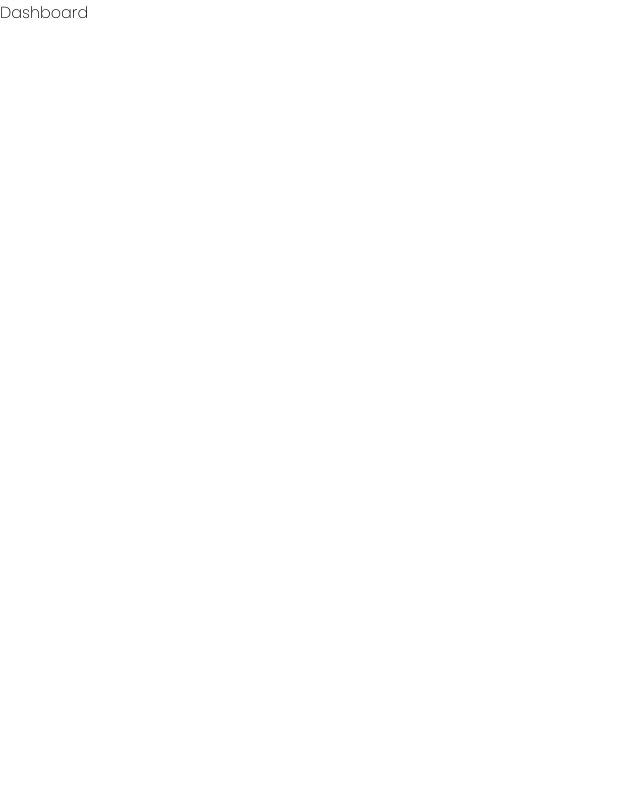
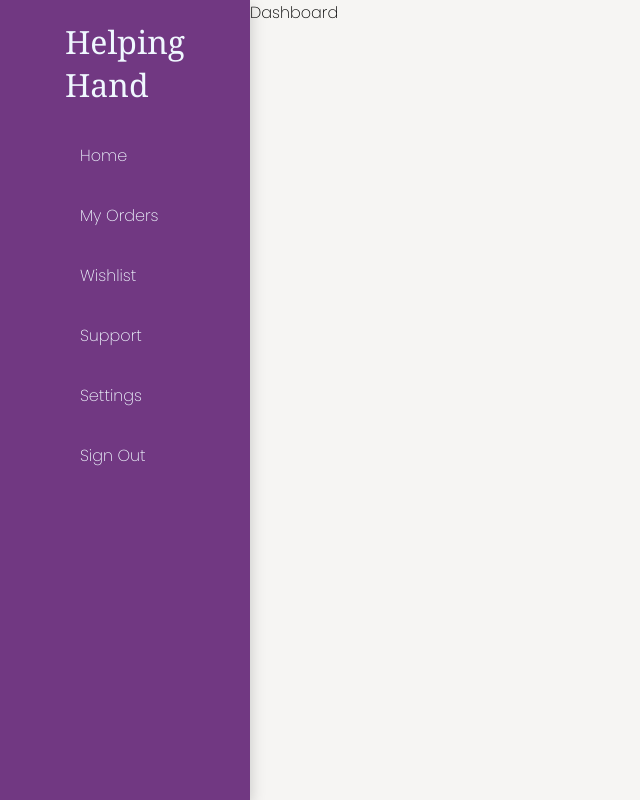
Before and after one commit to Rishav-code-bit/HelpingHand, a React (Create React App) app: page /dashboard in a window 1280 px wide. Shown: the whole page, without its empty margins (0-640 px from the left). Built offline with nearby package versions, Linux system fonts and the light colour scheme; the HTML template or start-up script is replaced by a standard one; a web font is replaced by a local one.

Commit message:
added dashboard

```diff
--- /dev/null
+++ b/src/components/Dashboard/Dashboard.css
@@ -0,0 +1,11 @@
+.dashboard-container {
+    display: flex;
+}
+
+.dashboard-navbar{
+    float: left;
+}
+
+.dashboard-body{
+    float: right;
+}
--- a/src/components/Dashboard/Dashboard.js
+++ b/src/components/Dashboard/Dashboard.js
@@ -1,8 +1,13 @@
 import React from 'react'
+import Navbar from './Navbar';
+import './Dashboard.css';
 
 function Dashboard() {
   return (
-    <div>Dashboard</div>
+    <div className='dashboard-container'>
+      <div className='dashboard-navbar'><Navbar /></div>
+      <div className='dashboard-body'>Dashboard</div>
+    </div>
   )
 }
 
--- a/src/components/dashboard/dash.css
+++ b/src/components/Dashboard/Navbar.css
@@ -11,66 +11,74 @@
 body
 {
     display: flex;
-    justify-content: center;
+    justify-content: left;
     align-items: center;
     min-height: 100vh;
-    background: blueviolet;
+    background: #f6f5f3;
 }
 
-.container
+.navbar-container
 {
     position: relative;
-
 }
 
-.container .navigation
+.navbar-container .navbar-navigation
 {
     position: relative;
-    width: 80px;
-    height: 420px;
-    background: #fff;
-    border-radius: 10px;
+    width: 250px;
+    height: 100vh;
+    background: #713882;
     overflow: hidden;
     box-shadow: 0 5px 15px rgba(0,0,0,0.2);
     transition: 0.5s;
 }
 
-.container .navigation.active
+.navbar-container .navbar-navigation h1 {
+    padding: 20px;
+    display: flex;
+    justify-content: center;
+    align-items: center;
+    color: aliceblue;
+    font-family: Georgia, 'Times New Roman', Times, serif !important;
+    font-weight: lighter;
+}
+
+.navbar-container .navbar-navigation.active
 {
     width: 300px;
 }
 
-.container .navigation ul
+.navbar-container .navbar-navigation ul
 {
-    position: absolute;
+    position: relative;
     top: 0;
     left: 0;
     width: 100%;
 }
 
-.container .navigation ul li
+.navbar-container .navbar-navigation ul li
 {
     position: relative;
     list-style: none;
     width: 100%;
 }
 
-.container .navigation ul li:hover
+.navbar-container .navbar-navigation ul li:hover
 {
-    background: #efefef;
+    background: #774187;
 }
 
-.container .navigation ul li a
+.navbar-container .navbar-navigation ul li a
 {
     position: relative;
     display: block;
     width: 100%;
     display: flex;
     text-decoration: none;
-    color: blueviolet;
+    color: aliceblue;
     font-weight: 500;
 }
-.container .navigation ul li a .icon
+.navbar-container .navbar-navigation ul li a .navbar-icon
 {
     position: relative;
     display: block;
@@ -80,12 +88,12 @@ body
     text-align: center;
 }
 
-.container .navigation ul li a .icon .fa
+.navbar-container .navbar-navigation ul li a .navbar-icon .fa
 {
     font-size: 24px;
 }
 
-.container .navigation ul li a .title
+.navbar-container .navbar-navigation ul li a .navbar-title
 {
     position: relative;
     display: block;
@@ -93,34 +101,3 @@ body
     line-height: 60px;
     white-space: nowrap;
 }
-
-.toggle
-{
-    position: absolute;
-    top: calc(50% - 20px);
-    right: -20px;
-    width: 40px;
-    height: 40px;
-    background: #f5f5f5;
-    cursor: pointer;
-    border: 5px solid #6843d1;
-    border-radius: 50%;
-}
-
-.toggle::before
-{
-    content: '\f0da';
-    font-family: fontAwesome;
-    position: absolute;
-    width: 100%;
-    height: 100%;
-    line-height: 30px;
-    text-align: center;
-    font-size: 16px;
-    color: #6843d1;
-}
-
-.toggle.active::before
-{
-    content: '\f359';
-}
--- /dev/null
+++ b/src/components/Dashboard/Navbar.js
@@ -0,0 +1,52 @@
+import React from 'react';
+import './Navbar.css'
+
+function Navbar() {
+  return (
+    <div class="navbar-container">
+        <div class="navbar-navigation">
+            <h1>Helping <br /> Hand</h1>
+            <ul>
+                <li>
+                    <a href="#">
+                        <span class="navbar-icon"><i class="fa-solid fa-house-user"></i></span>
+                        <span class="navbar-title">Home</span>
+                    </a>
+                </li>
+                <li>
+                    <a href="#">
+                        <span class="navbar-icon"><i class="fa-solid fa-user"></i></span>
+                        <span class="navbar-title">My Orders</span>
+                    </a>
+                </li>
+                <li>
+                    <a href="#">
+                        <span class="navbar-icon"><i class="fa-solid fa-message"></i></span>
+                        <span class="navbar-title">Wishlist</span>
+                    </a>
+                </li>
+                <li>
+                    <a href="#">
+                        <span class="navbar-icon"><i class="fa-solid fa-handshake-angle"></i></span>
+                        <span class="navbar-title">Support</span>
+                    </a>
+                </li>
+                <li>
+                    <a href="#">
+                        <span class="navbar-icon"><i class="fa-solid fa-gear"></i></span>
+                        <span class="navbar-title">Settings</span>
+                    </a>
+                </li>
+                <li>
+                    <a href="#">
+                        <span class="navbar-icon"><i class="fa-solid fa-right-from-bracket"></i></span>
+                        <span class="navbar-title">Sign Out</span>
+                    </a>
+                </li>
+            </ul>
+        </div>
+    </div>
+  )
+}
+
+export default Navbar;
```
Also changed, not shown: src/components/dashboard/dash.js (deleted, +0 -58 lines).
